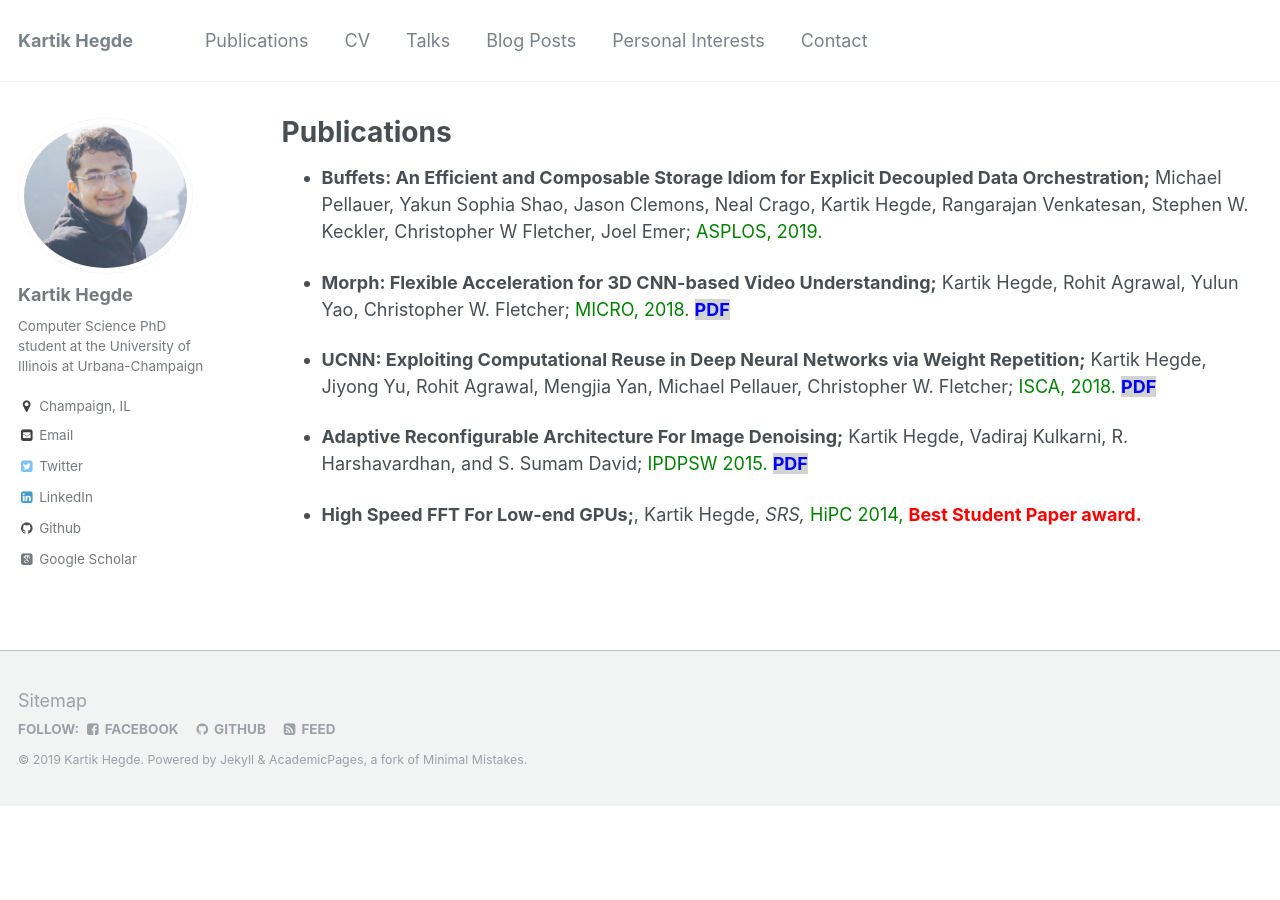
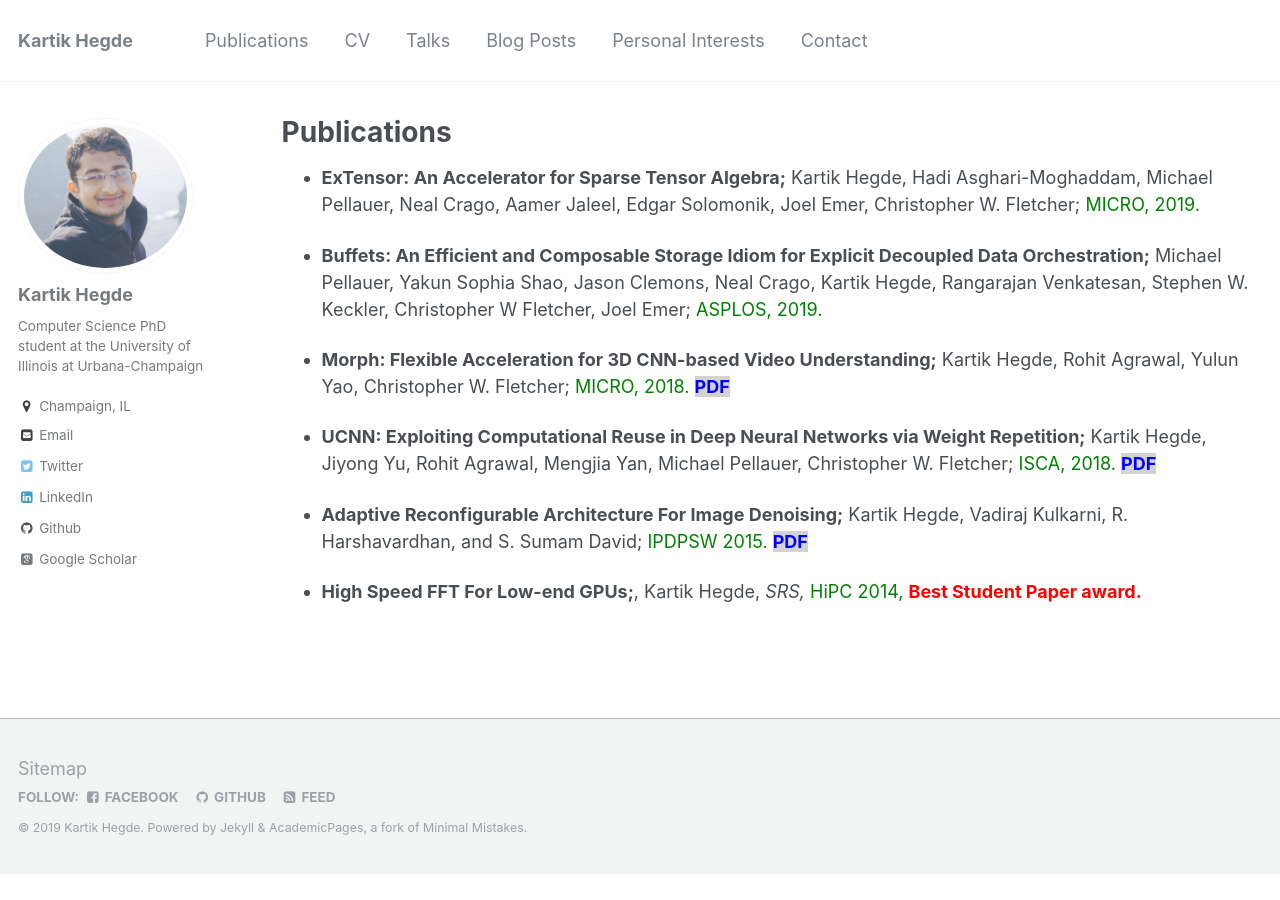
Before and after one commit to kartik-hegde/kartik-hegde.github.io, a Jekyll site: the page built from _pages/publications.md, in a window 1280 px wide. Built offline with Jekyll 4.4.1, drawn with Linux system fonts in a browser that asks for light colours; some web fonts are replaced.

Commit message:
Update publications.md

```diff
--- a/_pages/publications.md
+++ b/_pages/publications.md
@@ -4,6 +4,8 @@ title: "Publications"
 permalink: /publications/
 author_profile: true
 ---
+
+- **ExTensor: An Accelerator for Sparse Tensor Algebra;** Kartik Hegde, Hadi Asghari-Moghaddam, Michael Pellauer, Neal Crago, Aamer Jaleel, Edgar Solomonik, Joel Emer, Christopher W. Fletcher;<span style="color:green"> MICRO, 2019. </span>
 
 - **Buffets: An Efficient and Composable Storage Idiom for Explicit Decoupled Data Orchestration;** Michael Pellauer, Yakun Sophia Shao, Jason Clemons, Neal Crago, Kartik Hegde, Rangarajan Venkatesan, Stephen W. Keckler, Christopher W Fletcher, Joel Emer; <span style="color:green"> ASPLOS, 2019. </span>
 
```
